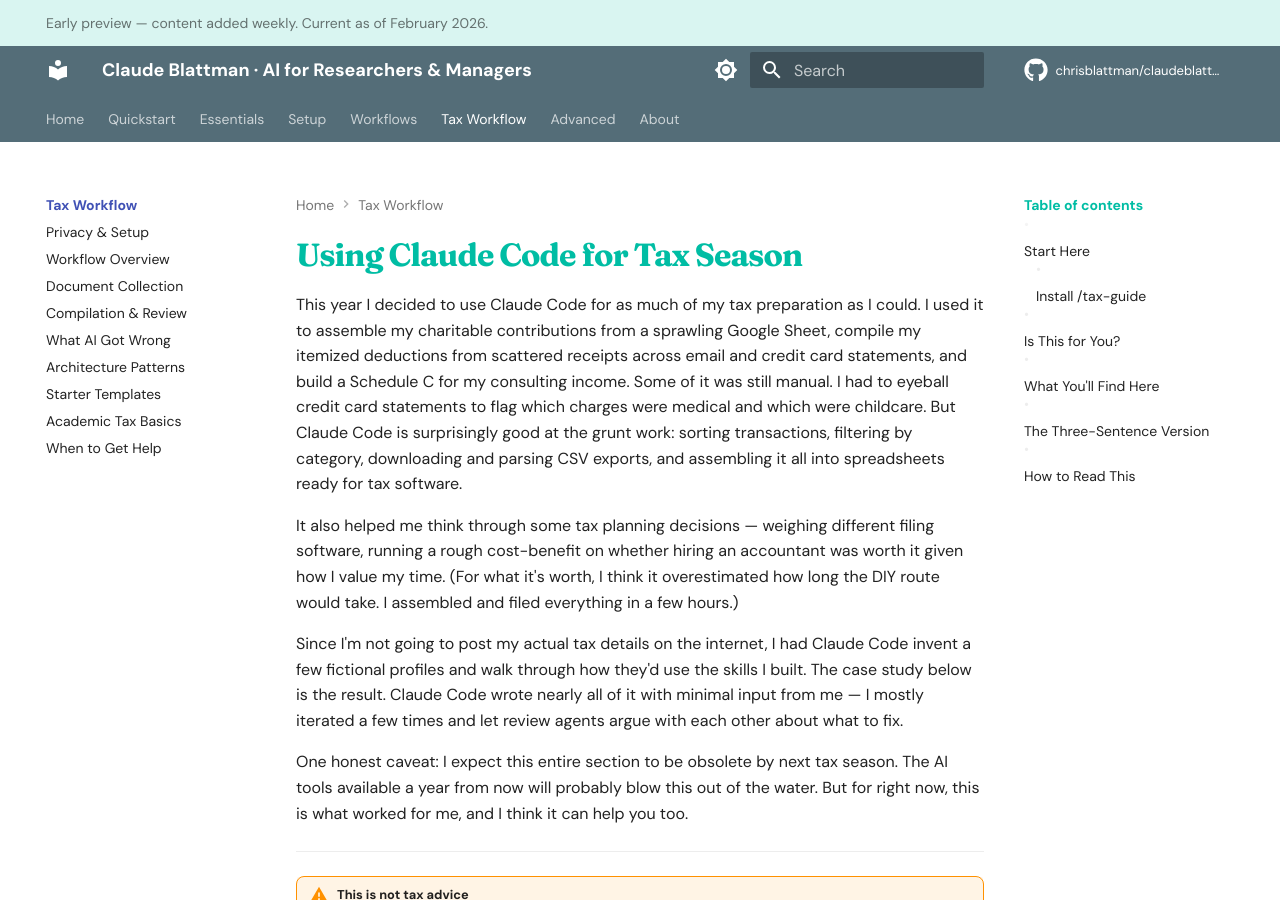
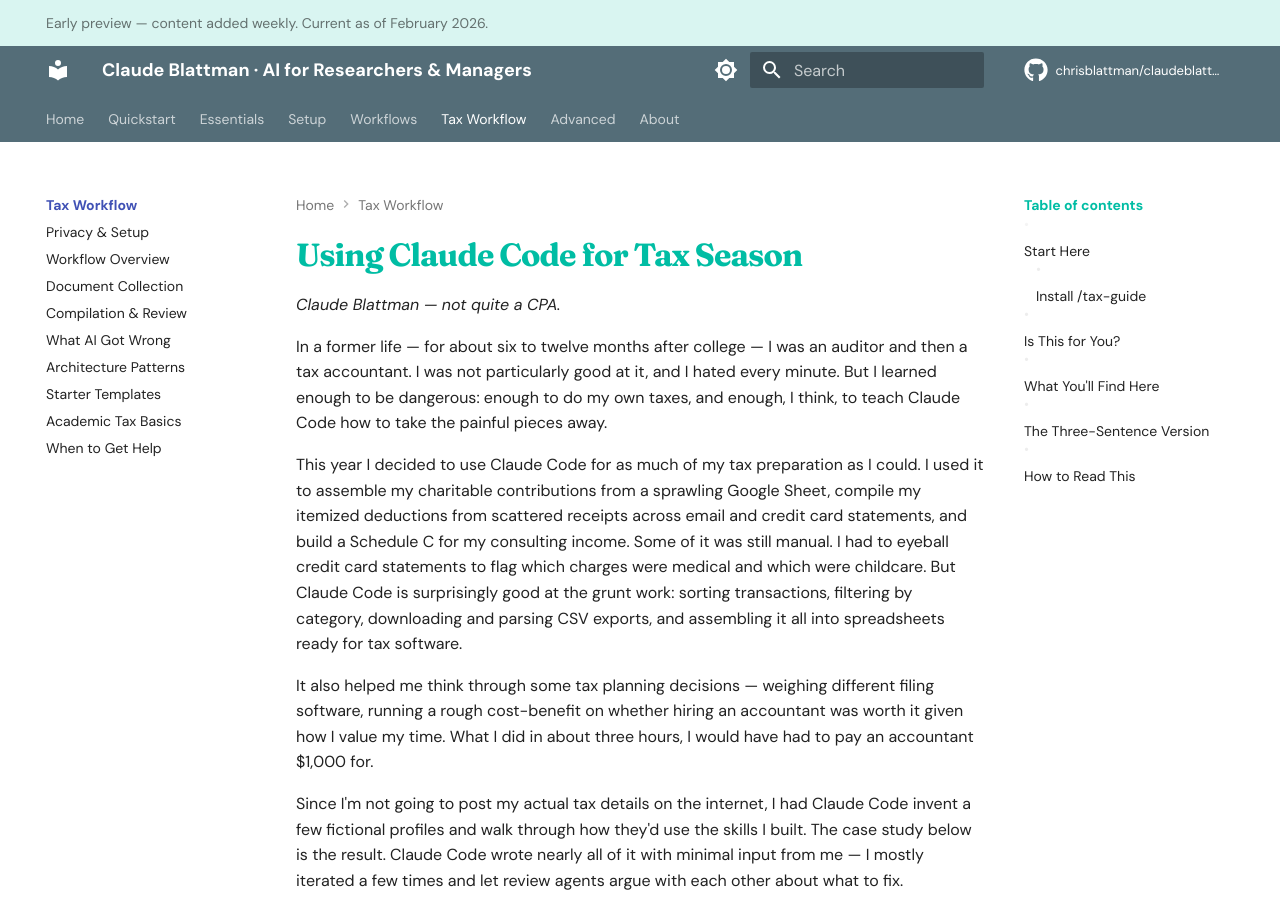
Before and after one commit to XiongfeiLi6/claudeblattman, an MkDocs documentation site: the page built from docs/tax-workflow/index.md, in a window 1280 px wide and 900 px high. Built offline with MkDocs 1.6.1 and Material for MkDocs 9.7.7, drawn with Linux system fonts in a browser that asks for light colours; comment, search, counter and statistics services are not loaded.

Commit message:
Add accounting backstory and subtitle to tax workflow intro
Co-Authored-By: Claude Opus 4.6 <noreply@anthropic.com>

```diff
--- a/docs/tax-workflow/index.md
+++ b/docs/tax-workflow/index.md
@@ -1,8 +1,12 @@
 # Using Claude Code for Tax Season
+
+*Claude Blattman — not quite a CPA.*
+
+In a former life — for about six to twelve months after college — I was an auditor and then a tax accountant. I was not particularly good at it, and I hated every minute. But I learned enough to be dangerous: enough to do my own taxes, and enough, I think, to teach Claude Code how to take the painful pieces away.
 
 This year I decided to use Claude Code for as much of my tax preparation as I could. I used it to assemble my charitable contributions from a sprawling Google Sheet, compile my itemized deductions from scattered receipts across email and credit card statements, and build a Schedule C for my consulting income. Some of it was still manual. I had to eyeball credit card statements to flag which charges were medical and which were childcare. But Claude Code is surprisingly good at the grunt work: sorting transactions, filtering by category, downloading and parsing CSV exports, and assembling it all into spreadsheets ready for tax software.
 
-It also helped me think through some tax planning decisions — weighing different filing software, running a rough cost-benefit on whether hiring an accountant was worth it given how I value my time. (For what it's worth, I think it overestimated how long the DIY route would take. I assembled and filed everything in a few hours.)
+It also helped me think through some tax planning decisions — weighing different filing software, running a rough cost-benefit on whether hiring an accountant was worth it given how I value my time. What I did in about three hours, I would have had to pay an accountant $1,000 for.
 
 Since I'm not going to post my actual tax details on the internet, I had Claude Code invent a few fictional profiles and walk through how they'd use the skills I built. The case study below is the result. Claude Code wrote nearly all of it with minimal input from me — I mostly iterated a few times and let review agents argue with each other about what to fix.
 
```
